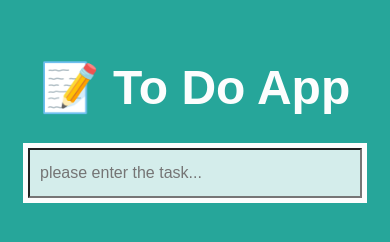
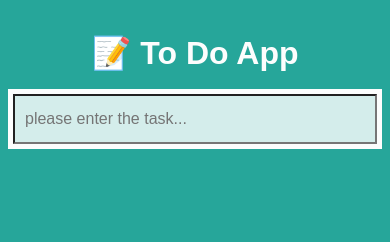
Before and after one commit to irfansimsar/es6-todo-app, a plain HTML site: page index.html in a window 390 px wide. Drawn offline with Linux system fonts and the light colour scheme.

Commit message:
responsive support added

```diff
--- a/assets/todo.css
+++ b/assets/todo.css
@@ -69,3 +69,13 @@ input[type="text"]:focus {
   width: 30px;
   height: 30px;
 }
+
+@media (max-width: 480px) {
+  .app {
+    padding: 5px;
+  }
+
+  h1 {
+    font-size: calc(var(--base-font-size) * 2);
+  }
+}
```
